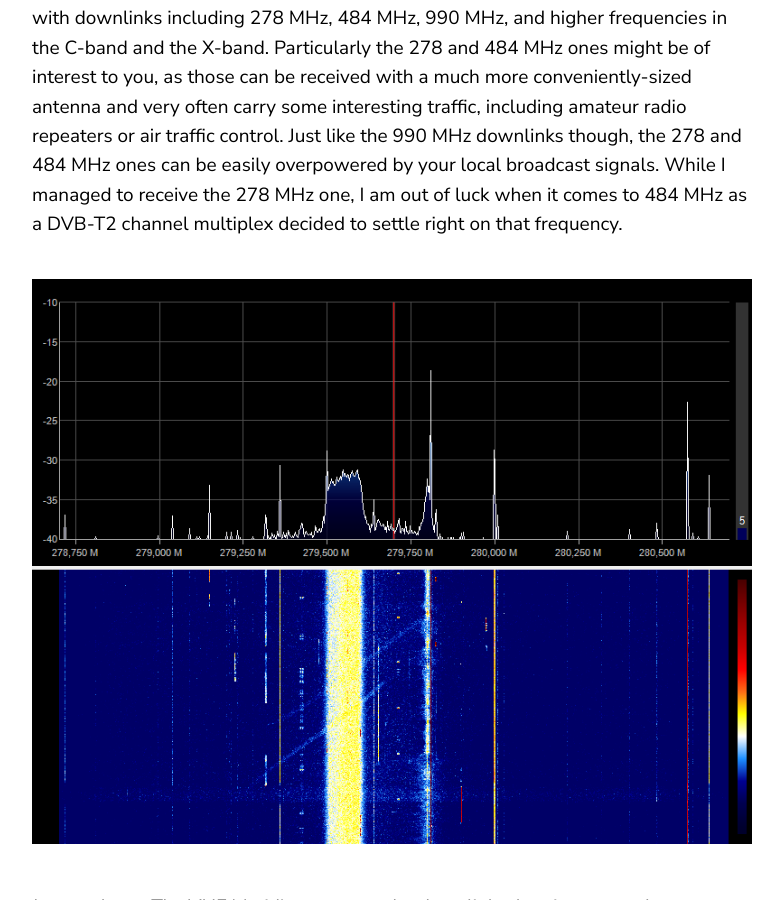
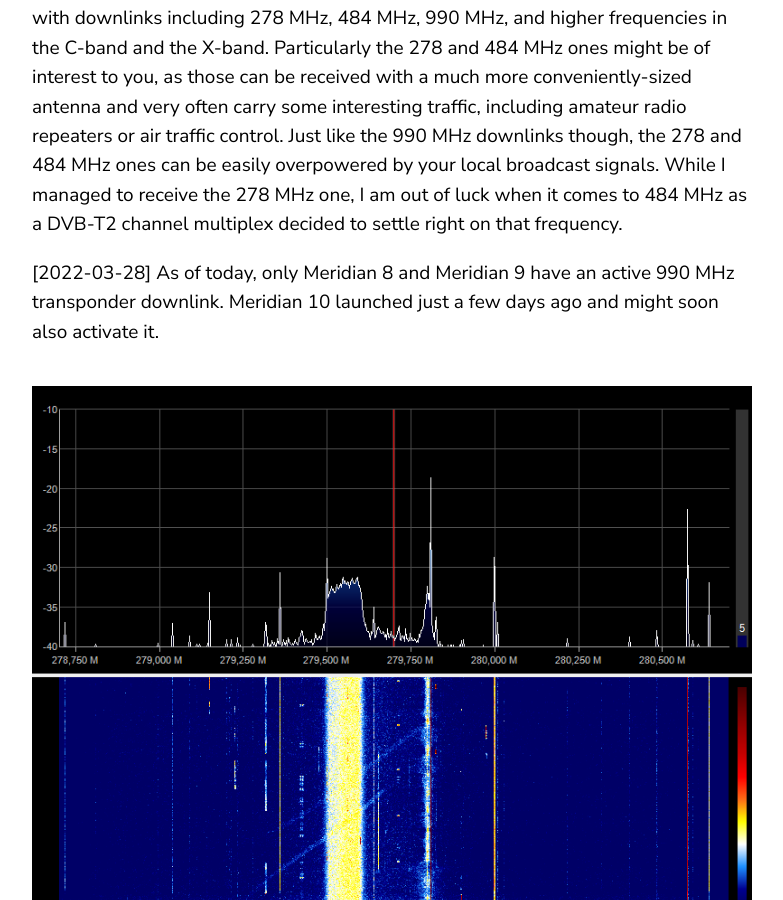
Before and after one commit to sgcderek/sgcderek.github.io, a Jekyll site: the page built from _posts/2022-03-27-meridian-tv.md, in a window 1280 px wide and 900 px high, scrolled down 10728 px. Shown: the whole window, without its empty margins (68-851 px from the left). Built offline with Jekyll 4.4.1, drawn with Linux system fonts in a browser that asks for light colours.

Commit message:
Update 2022-03-27-meridian-tv.md

```diff
--- a/_posts/2022-03-27-meridian-tv.md
+++ b/_posts/2022-03-27-meridian-tv.md
@@ -88,6 +88,8 @@ As mentioned earlier, TV broadcasting from Turkmenistan is only one of the many
 
 The 990 MHz transponder also isn't the only one used by the Meridian satellites. Depending on the individual spacecraft, it can use a combination of transponders with downlinks including 278 MHz, 484 MHz, 990 MHz, and higher frequencies in the C-band and the X-band. Particularly the 278 and 484 MHz ones might be of interest to you, as those can be received with a much more conveniently-sized antenna and very often carry some interesting traffic, including amateur radio repeaters or air traffic control. Just like the 990 MHz downlinks though, the 278 and 484 MHz ones can be easily overpowered by your local broadcast signals. While I managed to receive the 278 MHz one, I am out of luck when it comes to 484 MHz as a DVB-T2 channel multiplex decided to settle right on that frequency.
 
+[2022-03-28] As of today, only Meridian 8 and Meridian 9 have an active 990 MHz transponder downlink. Meridian 10 launched just a few days ago and might soon also activate it.
+
 ![](https://github.com/sgcderek/sgcderek.github.io/blob/main/images/receiving-meridian-tv/vhf-transponder-fft.png?raw=true)
 
 *Image above: The VHF Meridian transponder downlink, showing many short narrow-band signals as well as what appears to be a wider channel and an FM radio station*
```
